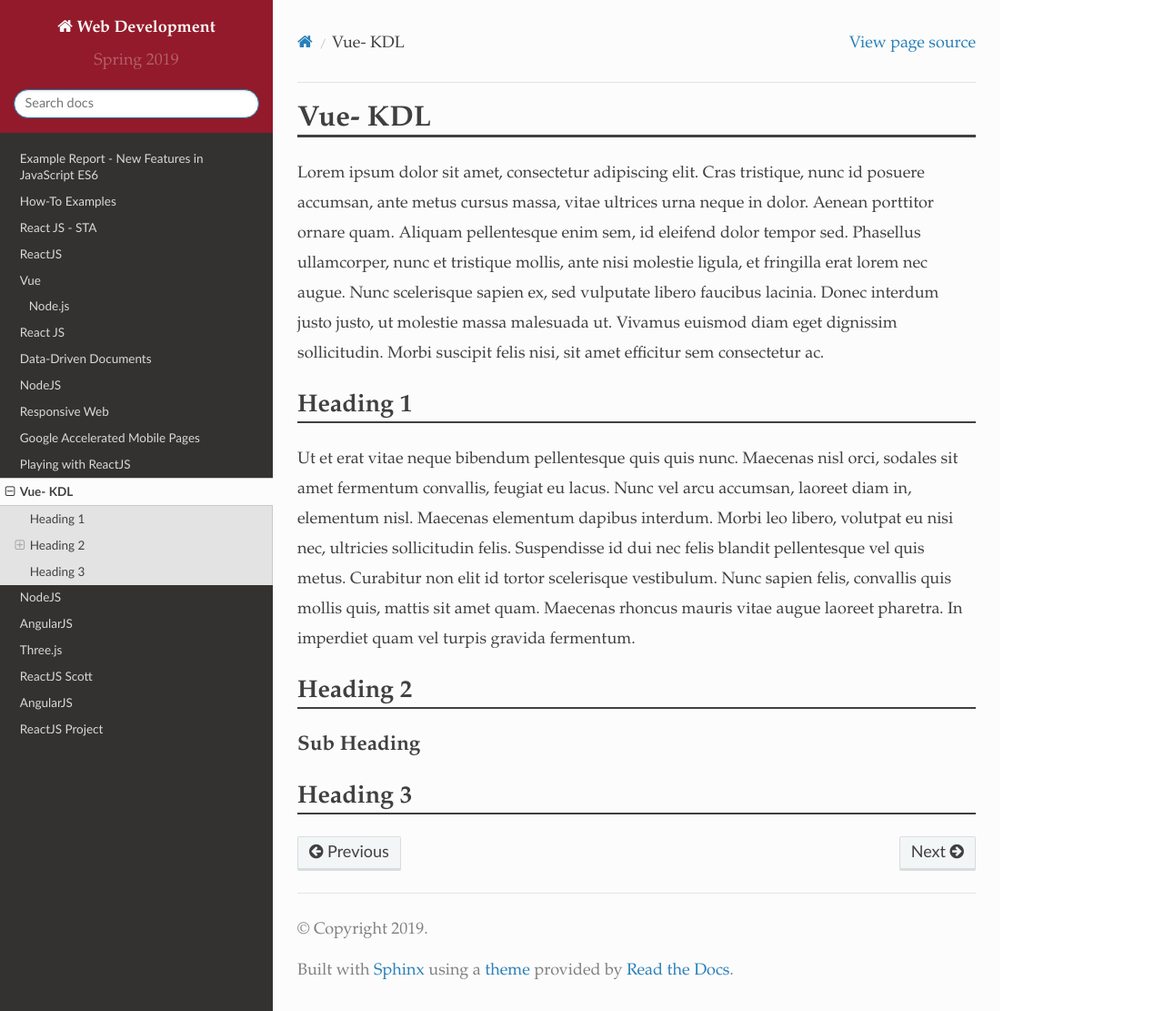
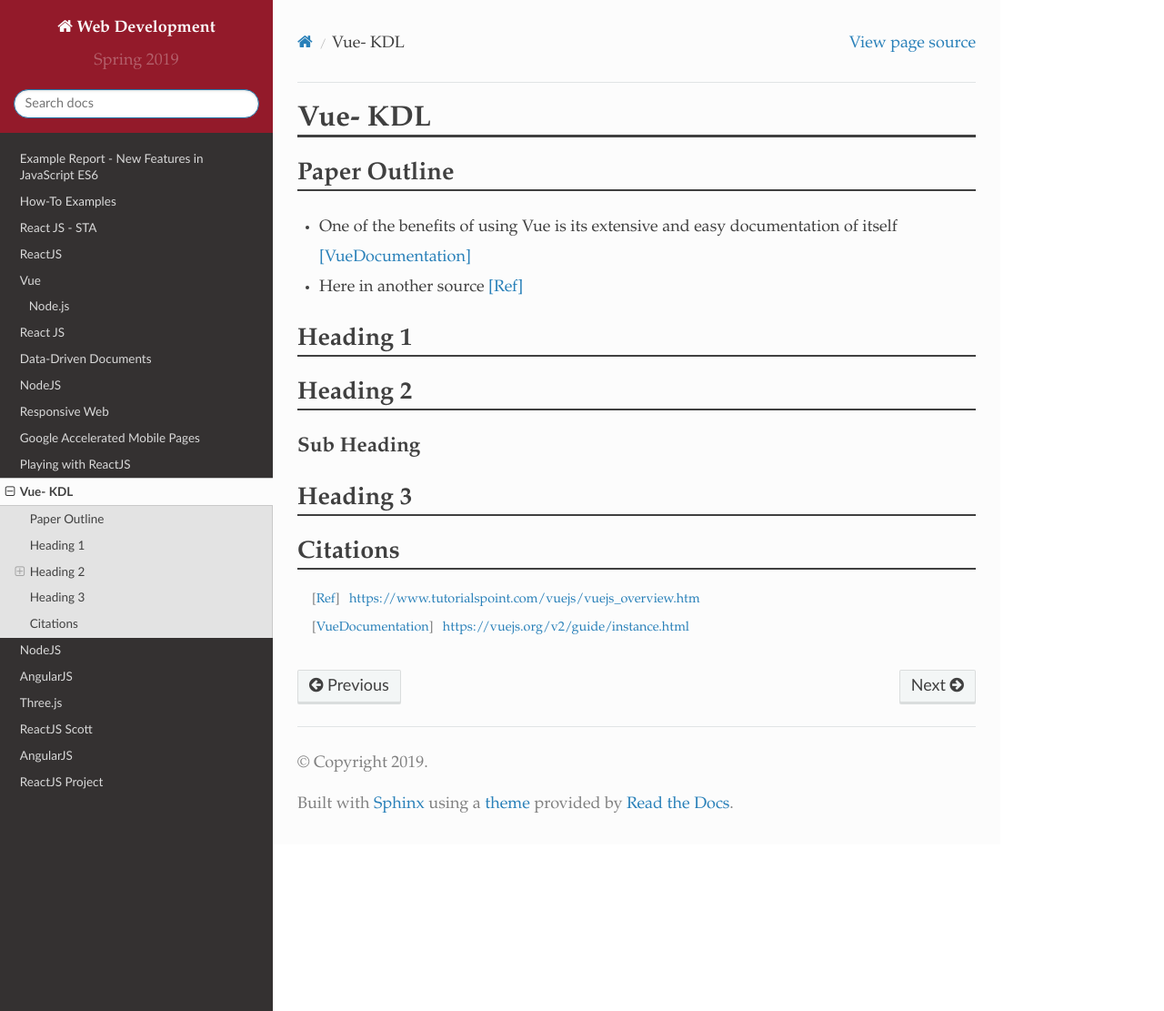
Before and after one commit to pvcraven/2019_spring_web_dev, a Sphinx documentation site: the page built from source/final/lamparek/index.rst, in a window 1280 px wide and 1111 px high. Shown: the whole window at 91% size. Built offline with Sphinx 7.4.7 and the Read the Docs theme 2.0.0, drawn with Linux system fonts in a browser that asks for light colours.

Commit message:
Keegan starting citations

```diff
--- a/source/final/lamparek/index.rst
+++ b/source/final/lamparek/index.rst
@@ -1,26 +1,15 @@
 Vue- KDL
 ======================
 
-Lorem ipsum dolor sit amet, consectetur adipiscing elit. Cras tristique, nunc
-id posuere accumsan, ante metus cursus massa, vitae ultrices urna neque in dolor.
-Aenean porttitor ornare quam. Aliquam pellentesque enim sem, id eleifend dolor
-tempor sed. Phasellus ullamcorper, nunc et tristique mollis, ante nisi molestie
-ligula, et fringilla erat lorem nec augue. Nunc scelerisque sapien ex, sed
-vulputate libero faucibus lacinia. Donec interdum justo justo, ut molestie massa
-malesuada ut. Vivamus euismod diam eget dignissim sollicitudin. Morbi suscipit
-felis nisi, sit amet efficitur sem consectetur ac.
+Paper Outline
+-------------
+* One of the benefits of using Vue is its extensive and easy
+  documentation of itself [VueDocumentation]_
+* Here in another source [Ref]_
 
 Heading 1
 ---------
 
-Ut et erat vitae neque bibendum pellentesque quis quis nunc. Maecenas nisl orci,
-sodales sit amet fermentum convallis, feugiat eu lacus. Nunc vel arcu accumsan,
-laoreet diam in, elementum nisl. Maecenas elementum dapibus interdum. Morbi leo
-libero, volutpat eu nisi nec, ultricies sollicitudin felis. Suspendisse id dui
-nec felis blandit pellentesque vel quis metus. Curabitur non elit id tortor
-scelerisque vestibulum. Nunc sapien felis, convallis quis mollis quis, mattis
-sit amet quam. Maecenas rhoncus mauris vitae augue laoreet pharetra. In imperdiet
-quam vel turpis gravida fermentum.
 
 Heading 2
 ---------
@@ -30,3 +19,8 @@ Sub Heading
 
 Heading 3
 ---------
+
+Citations
+---------
+.. [Ref] https://www.tutorialspoint.com/vuejs/vuejs_overview.htm
+.. [VueDocumentation] https://vuejs.org/v2/guide/instance.html
```
